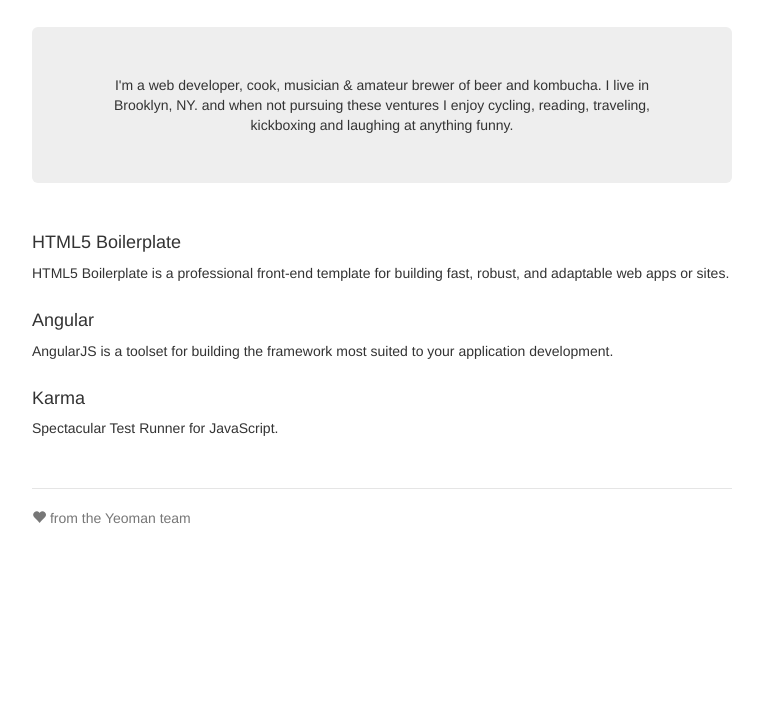
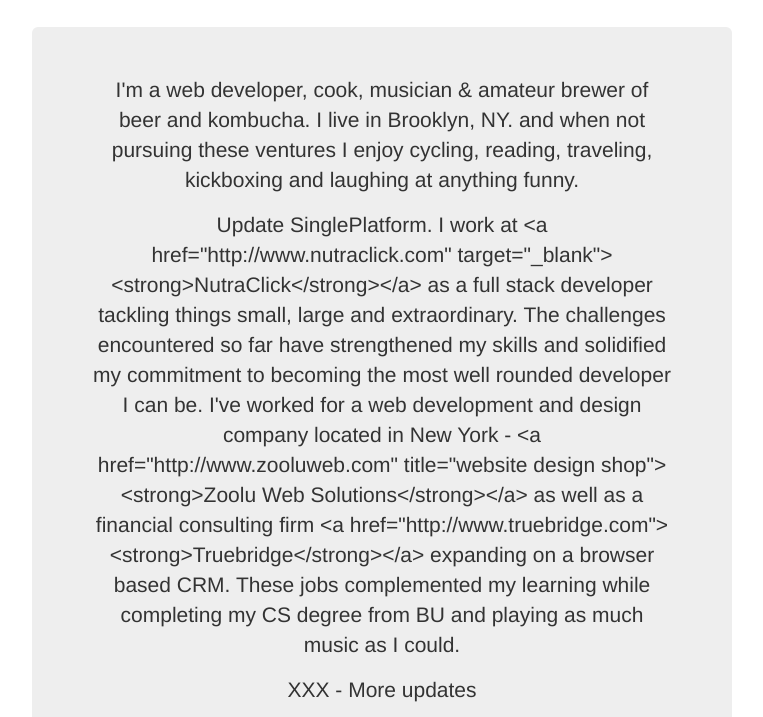
Before and after one commit to c-h-russell-walker/crw-angular, a website: page app/index.html in a window 1280 px wide. Shown: the part 83-800 px from the top of the page, without its empty margins (258-1021 px from the left). Drawn offline with nearby package versions, Linux system fonts and the light colour scheme; some packages are replaced by stand-ins of ours; files that its build step writes are made by us from their sources.

Commit message:
First messy implementation of markup stored in controller

```diff
--- a/app/scripts/controllers/main.js
+++ b/app/scripts/controllers/main.js
@@ -16,14 +16,20 @@
 
     this.selectTab = function(setTab) {
         this.tab = setTab;
-    };
+      };
 
     this.isSelected = function(checkTab) {
-        return this.tab === checkTab
-    };
+        return this.tab === checkTab;
+      };
 
     // Markup in the form of properties - might revisit on the best way to do this
     this.main = {
-        about: 'I\'m a web developer, cook, musician & amateur brewer of beer and kombucha.  I live in Brooklyn, NY. and when not pursuing these ventures I enjoy cycling, reading, traveling, kickboxing and laughing at anything funny.'
-      };
+        about: {
+            paragraphs: {
+                one: 'I\'m a web developer, cook, musician & amateur brewer of beer and kombucha.  I live in Brooklyn, NY. and when not pursuing these ventures I enjoy cycling, reading, traveling, kickboxing and laughing at anything funny.',
+                two: 'Update SinglePlatform.  I work at <a href="http://www.nutraclick.com" target="_blank"><strong>NutraClick</strong></a> as a full stack developer tackling things small, large and extraordinary.  The challenges encountered so far have strengthened my skills and solidified my commitment to becoming the most well rounded developer I can be.  I\'ve worked for a web development and design company located in New York - <a href="http://www.zooluweb.com" title="website design shop"><strong>Zoolu Web Solutions</strong></a> as well as a financial consulting firm <a href="http://www.truebridge.com"><strong>Truebridge</strong></a> expanding on a browser based CRM.  These jobs complemented my learning while completing my CS degree from BU and playing as much music as I could.',
+                three: 'XXX - More updates'
+              }
+            }
+          };
   });
--- a/app/views/main.html
+++ b/app/views/main.html
@@ -11,7 +11,9 @@
 
   <div class="jumbotron">
     <div ng:show="crwApp.isSelected(1)">
-      {{crwApp.main.about}}
+      <p ng-repeat="ps in crwApp.main.about.paragraphs">
+      {{ps}}
+      </p>
     </div>
 
     <div ng:show="crwApp.isSelected(2)">
```
